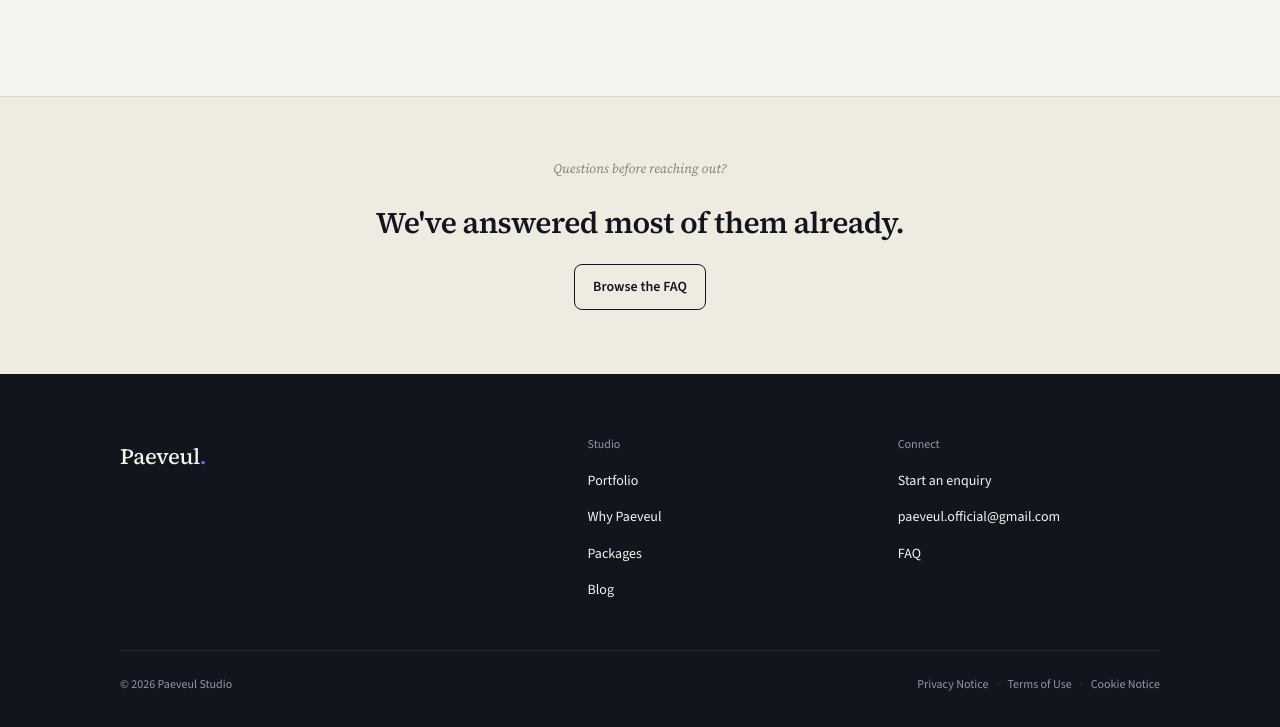
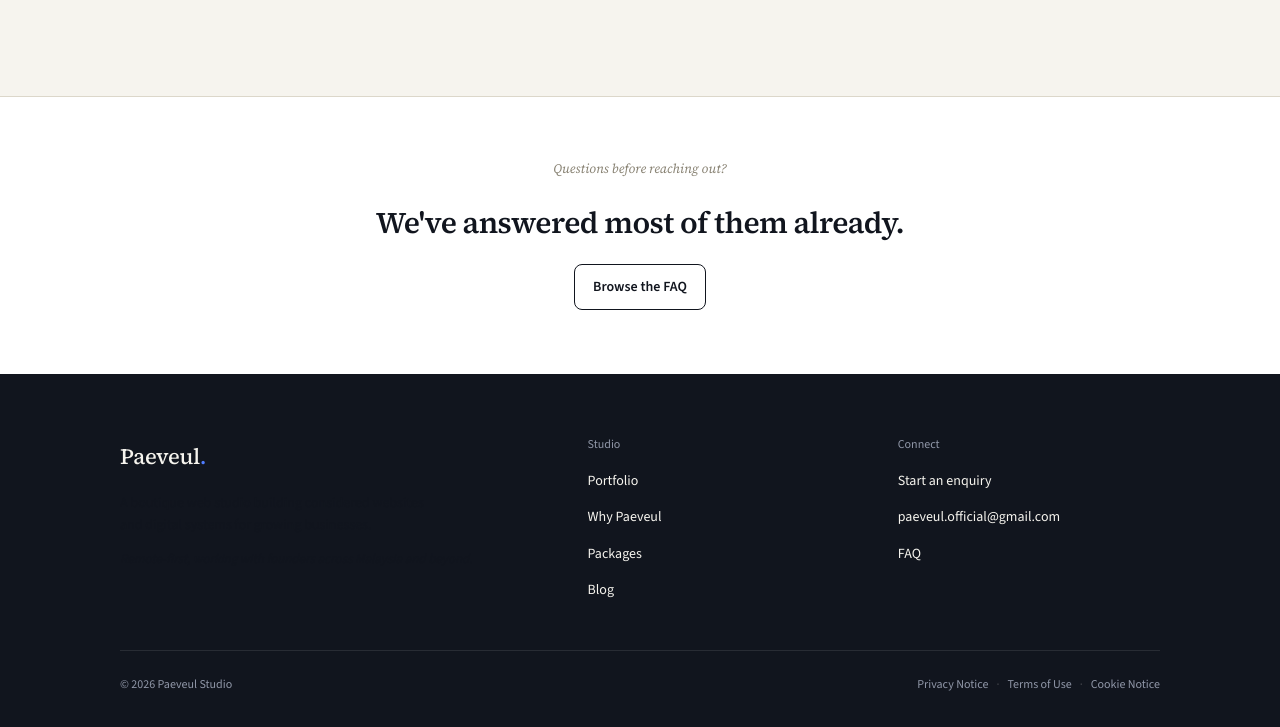
Before and after one commit to paeveul/paeveul-official, a plain HTML site: page main/contact.html in a window 1280 px wide. Shown: the part 1572-2299 px from the top of the page. Drawn offline with nearby package versions, Linux system fonts and the light colour scheme.

Commit message:
style(v2): pre-footer bands full-bleed white on why/contact/blog
Point 1 of Phase 7 corrections. Aligns the three non-compliant
pre-footer sections to the approved packages/portfolio/faq signal:
background var(--pv-card) (white) with a hairline top border.
- why.html closing CTA: --pv-paper -> --pv-card, border --pv-border -> --pv-hairline
- contact.html FAQ teaser: --pv-paper-alt -> --pv-card (border already hairline)
- blog.html newsletter: --pv-paper -> --pv-card (border already hairline)
Inner wrappers/padding unchanged.

```diff
--- a/main/contact.html
+++ b/main/contact.html
@@ -352,7 +352,7 @@
 </section>
 
 <!-- ── FAQ TEASER ───────────────────────────────────── -->
-<section style="border-top:1px solid var(--pv-hairline);background:var(--pv-paper-alt);">
+<section style="border-top:1px solid var(--pv-hairline);background:var(--pv-card);">
   <div class="pg-wrap">
     <div class="ct-faq-teaser">
       <p class="pv-section-label" style="justify-content:center;">Questions before reaching out?</p>
```
Also changed, not shown: main/blog.html (+1 -1 lines), main/why.html (+1 -1 lines).
